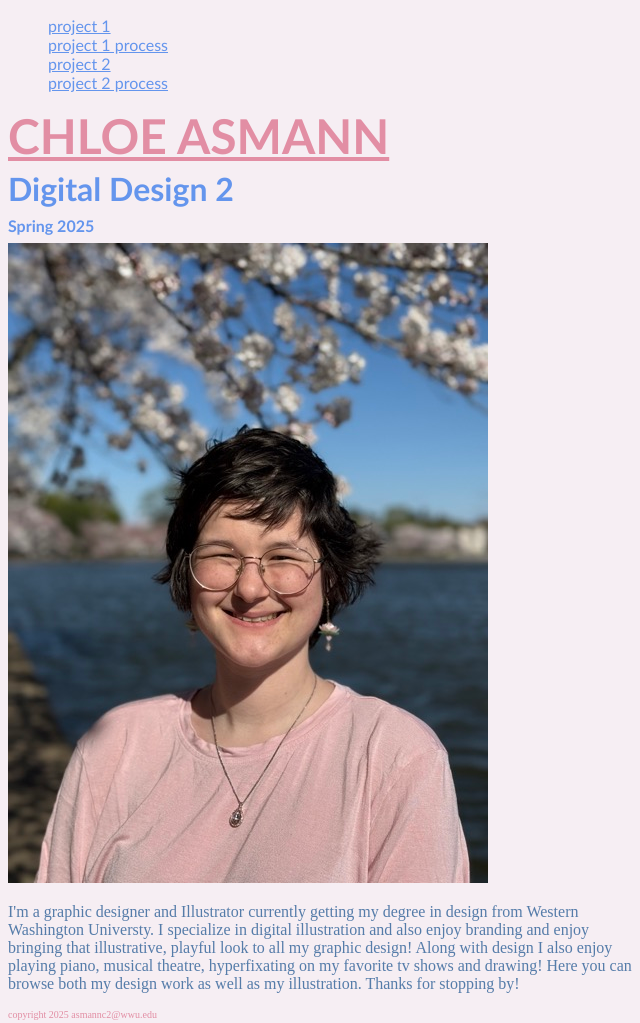
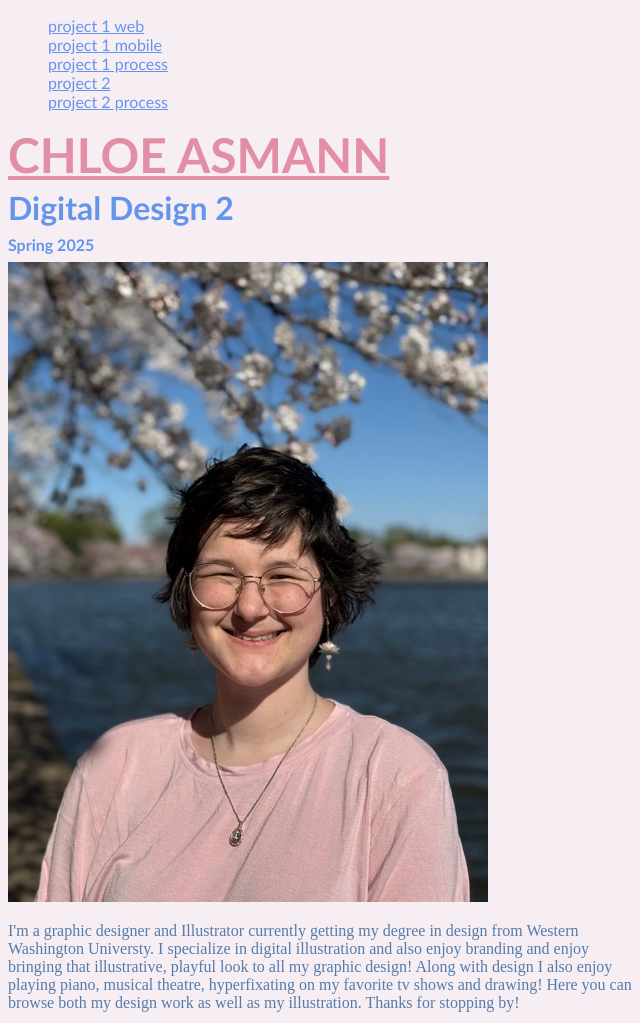
Before and after one commit to LittleEcho/LittleEcho.github.io, a plain HTML site: page index.html in a window 1280 px wide. Shown: the top 1023 px of the page, without its empty margins (0-640 px from the left). Drawn offline with Linux system fonts and the light colour scheme.

Commit message:
Update index.html

```diff
--- a/index.html
+++ b/index.html
@@ -10,8 +10,9 @@
         <article>
             <nav>
                 <ul>
-                 <li> <a href=”project-1/index.html”>project 1</a></li>
-                 <li> <a href=”project-1-process/index.html”>project 1 process</a></li>
+                 <li> <a href=”https://www.figma.com/proto/07Zm8NA5UNXEvavZlCgZt9/Chloe-Asmann--Homeward-Pet?page-id=1%3A323&node-id=25-243&viewport=472%2C-112%2C0.44&t=xhRpJuYVumo3sFaz-1&scaling=scale-down&content-scaling=fixed&starting-point-node-id=25%3A243”>project 1 web</a></li>
+                 <li> <a href="https://www.figma.com/proto/07Zm8NA5UNXEvavZlCgZt9/Chloe-Asmann--Homeward-Pet?page-id=59%3A360&node-id=59-361&p=f&viewport=57%2C102%2C0.22&t=FAlVZvuKNBdCXwyw-1&scaling=scale-down&content-scaling=fixed&starting-point-node-id=59%3A361">project 1 mobile</a>
+                 <li> <a href=”ChloeAsmann_Website_Redesign.pdf”>project 1 process</a></li>
                  <li> <a href=”project-2/index.html”>project 2</a></li>
                   <li> <a href=”project-2-process/index.html”>project 2 process</a></li>
                 </ul>
```
